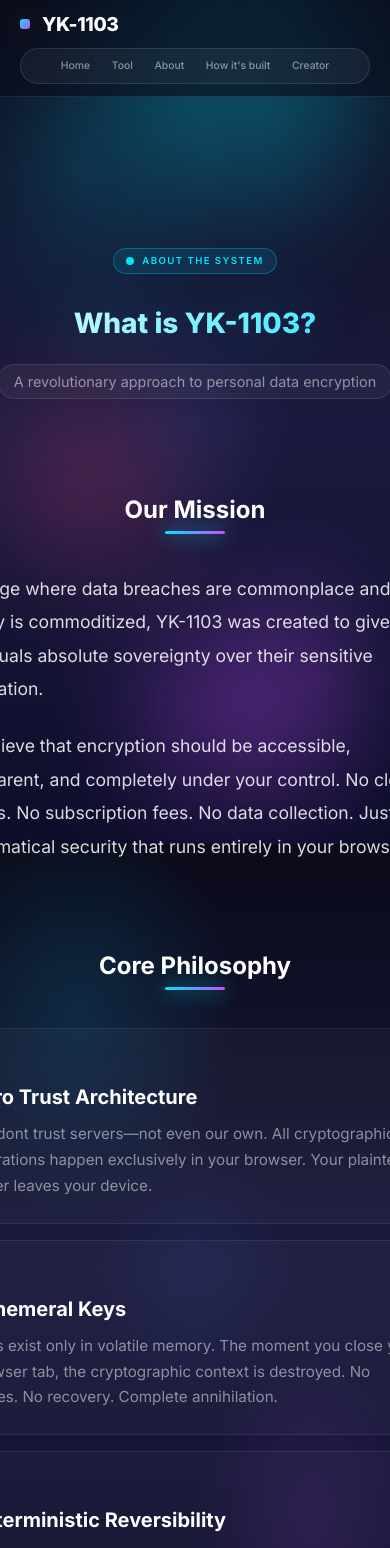
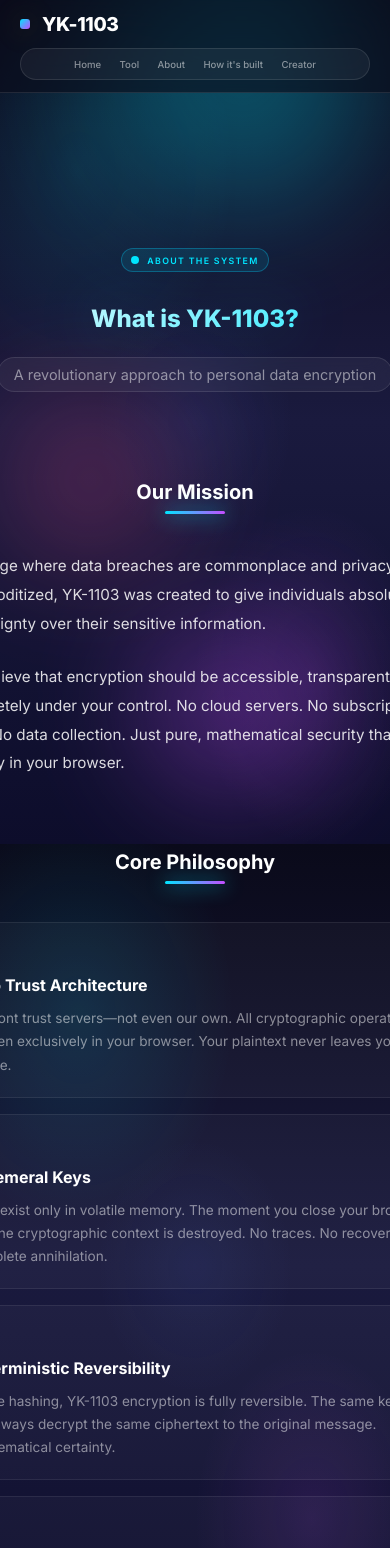
Before and after one commit to yaduk2001/yk-1103, a Next.js app in the folder yk-1103/: page /about in a window 390 px wide. Shown: the top 1548 px of the page. Built offline with nearby package versions, Linux system fonts and the light colour scheme.

Commit message:
mobile ui fix

```diff
--- a/yk-1103/src/app/globals.css
+++ b/yk-1103/src/app/globals.css
@@ -1758,7 +1758,7 @@ body {
 
   /* Hero Section */
   .hero-title {
-    font-size: 3rem;
+    font-size: 2.5rem;
   }
 
   .hero-tagline {
@@ -1768,6 +1768,7 @@ body {
 
   .hero-description-text {
     font-size: 0.95rem;
+    padding: 0 1rem;
   }
 
   .cta-button {
@@ -1775,29 +1776,39 @@ body {
     font-size: 0.9rem;
   }
 
-  /* Content Sections */
+  /* Content Sections - Increased padding */
   .content-section {
-    padding: 2rem 1rem;
+    padding: 2rem 1.5rem;
+    margin: 0;
+  }
+
+  .text-block {
+    padding: 0 0.5rem;
   }
 
   .section-title {
-    font-size: 1.5rem;
-  }
-
-  /* Grids - Single Column */
+    font-size: 1.4rem;
+    padding: 0 0.5rem;
+  }
+
+  /* Grids - Single Column with margins */
   .features-grid,
   .philosophy-grid,
   .security-grid,
-  .info-grid {
+  .info-grid,
+  .skills-grid {
     grid-template-columns: 1fr;
     gap: 1rem;
+    margin: 0;
+    padding: 0;
   }
 
   .feature-item,
   .philosophy-card,
   .security-card,
-  .info-item {
-    padding: 1.5rem;
+  .info-item,
+  .skill-card {
+    padding: 1.25rem;
   }
 
   /* Stats */
@@ -1920,7 +1931,7 @@ body {
 
   /* Footer */
   .footer {
-    padding: 1.5rem 1rem;
+    padding: 1.5rem 1.5rem;
     font-size: 0.75rem;
   }
 
@@ -1943,31 +1954,95 @@ body {
     width: 150px;
     height: 150px;
   }
+
+  /* Creator Page Mobile */
+  .bio-lead {
+    font-size: 1.1rem;
+    padding: 0 0.5rem;
+  }
+
+  .philosophy-quote blockquote {
+    font-size: 1.1rem;
+    padding: 1.5rem;
+  }
+
+  .tech-tags {
+    gap: 0.5rem;
+    padding: 0 0.5rem;
+  }
+
+  .tech-tag {
+    font-size: 0.75rem;
+    padding: 0.4rem 1rem;
+  }
+
+  .mission-statement p {
+    font-size: 1rem;
+    padding: 0 0.5rem;
+  }
+
+  .status-terminal {
+    font-size: 0.75rem;
+    padding: 0.75rem 1rem;
+  }
 }
 
 /* Small Mobile */
 @media (max-width: 480px) {
   .hero-title {
-    font-size: 2.25rem;
+    font-size: 2rem;
   }
 
   .page-title {
-    font-size: 1.75rem;
+    font-size: 1.5rem;
   }
 
   .nav-link {
-    font-size: 0.65rem;
+    font-size: 0.6rem;
+    padding: 0.3rem 0.5rem;
+  }
+
+  .status-badge {
+    font-size: 0.55rem;
     padding: 0.35rem 0.6rem;
-  }
-
-  .status-badge {
-    font-size: 0.6rem;
-    padding: 0.4rem 0.75rem;
   }
 
   .feature-icon,
   .security-icon,
-  .info-icon {
-    font-size: 2rem;
-  }
-}
+  .info-icon,
+  .skill-icon {
+    font-size: 1.75rem;
+  }
+
+  .feature-title,
+  .skill-card h3,
+  .philosophy-card h3 {
+    font-size: 1rem;
+  }
+
+  .feature-desc,
+  .skill-card p,
+  .philosophy-card p {
+    font-size: 0.85rem;
+  }
+
+  .content-section {
+    padding: 1.5rem 1.25rem;
+  }
+
+  .text-block p {
+    font-size: 0.95rem;
+  }
+
+  .section-title {
+    font-size: 1.25rem;
+  }
+
+  .stat-number {
+    font-size: 1.75rem;
+  }
+
+  .stat-label {
+    font-size: 0.7rem;
+  }
+}
--- a/yk-1103/src/app/how-it-works/page.tsx
+++ b/yk-1103/src/app/how-it-works/page.tsx
@@ -26,7 +26,7 @@ export default function HowItWorksPage() {
                     <h2 className="section-title">System Overview</h2>
                     <div className="text-block">
                         <p>
-                            YK-1103 implements a custom substitution-permutation network (SPN) called the YADU algorithm.
+                            YK-1103 implements a custom substitution-permutation network (SPN) called the YK-1103 algorithm.
                             This cryptographic system transforms plaintext into ciphertext through a series of mathematically
                             reversible operations, all controlled by a 1103-bit ephemeral key.
                         </p>
```
